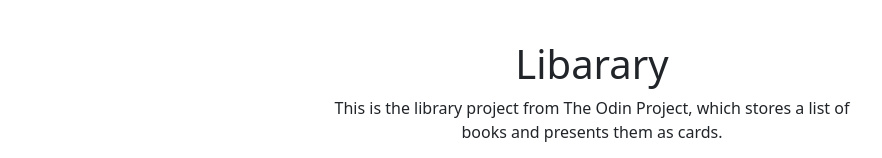
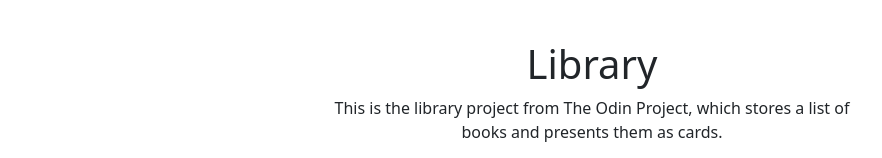
Before and after one commit to JFAldridge/library, a plain HTML site: page index.html in a window 1280 px wide. Shown: the top 158 px of the page, without its empty margins (48-930 px from the left). Drawn offline with nearby package versions, Linux system fonts and the light colour scheme.

```diff
--- a/index.html
+++ b/index.html
@@ -12,7 +12,7 @@
     <div class="container">
         <div class="row">
             <div class="head-container col-6 offset-3">
-                <h1>Libarary</h1>
+                <h1>Library</h1>
                 <p>This is the library project from The Odin Project, which stores a list of books and presents them as cards.</p>
                 <button class="add-book-btn btn btn-primary">Add Book</button>
             </div>
```
Also changed, not shown: 1 other file.
